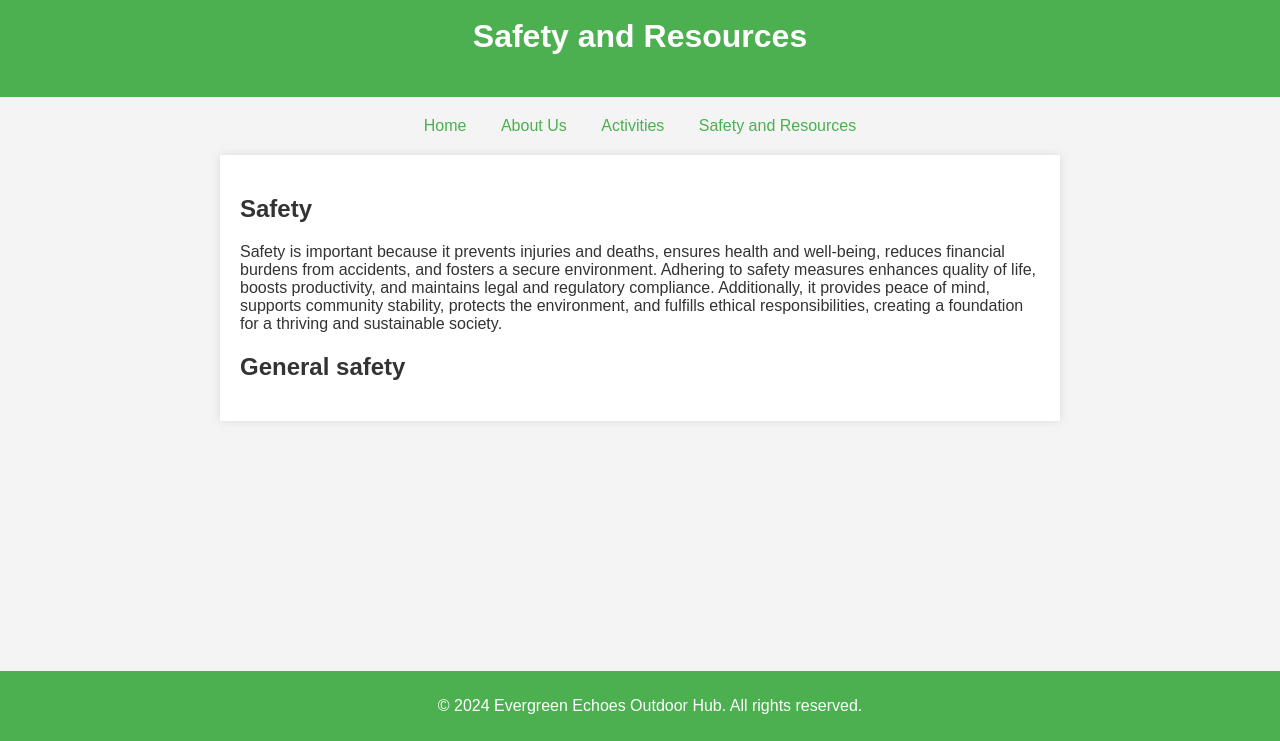
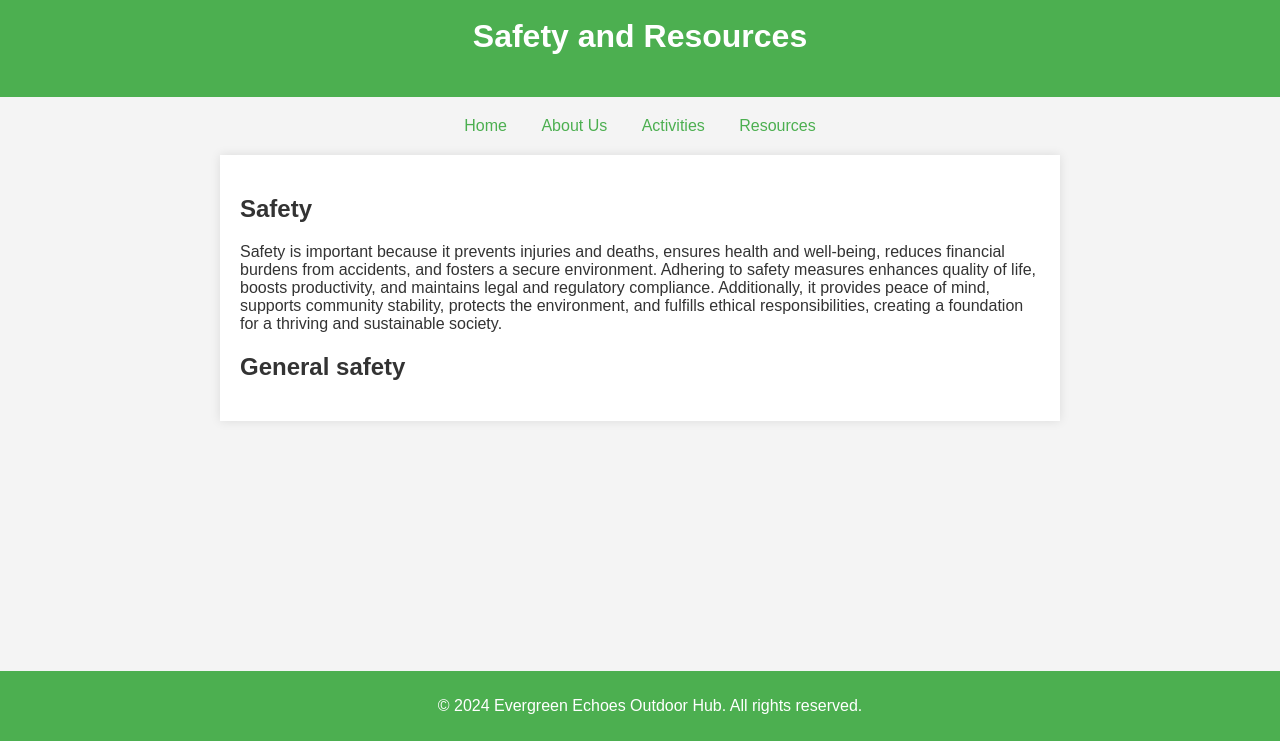
Before and after one commit to koko6163/Evergreen-Echoes-Outdoor-Hub, a plain HTML site: page resources.html in a window 1280 px wide. Shown: the part 59-800 px from the top of the page. Drawn offline with Linux system fonts and the light colour scheme.

Commit message:
Update resources.html

```diff
--- a/resources.html
+++ b/resources.html
@@ -15,7 +15,7 @@
       <a href="index.html">Home</a>
       <a href="about.html">About Us</a>
       <a href="activities.html">Activities</a>
-      <a href="resources.html">Safety and Resources</a>
+      <a href="resources.html">Resources</a>
     </nav>
     <div class="content">
       <h2>Safety</h2>
```
